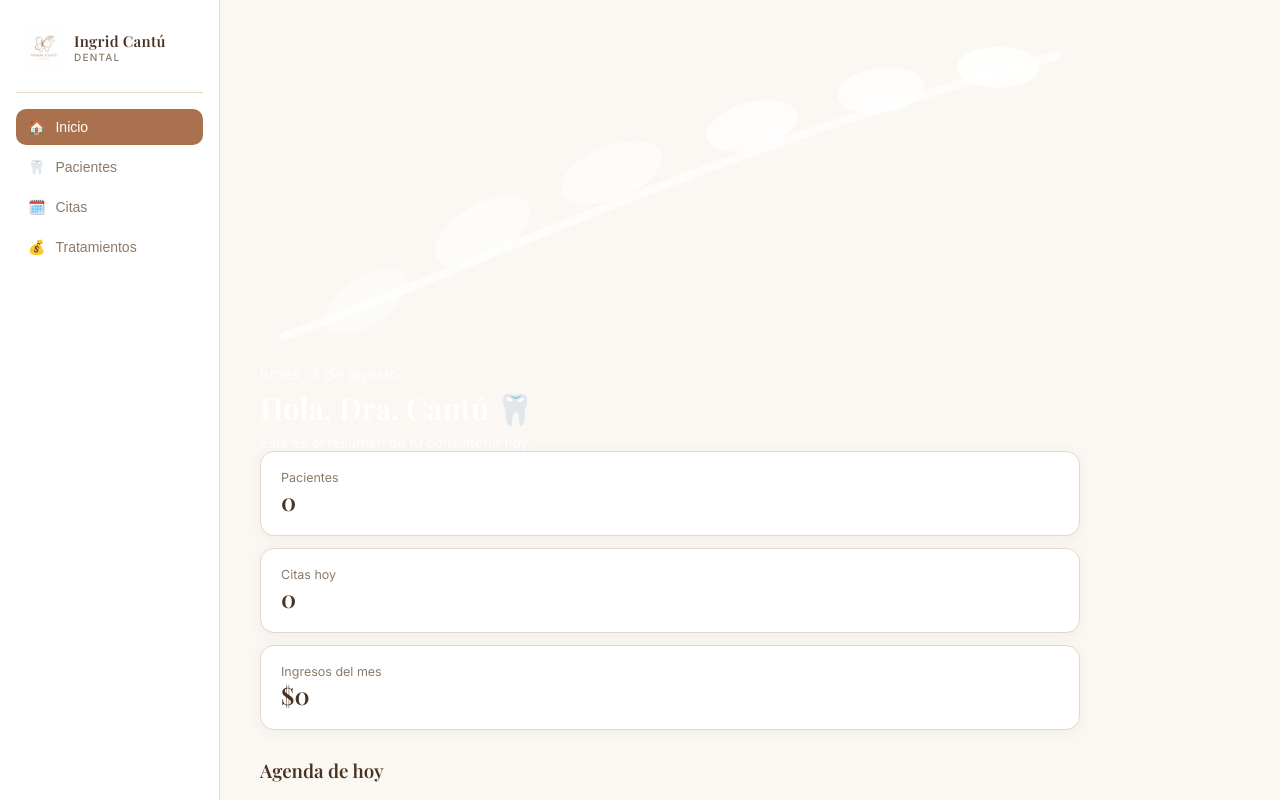
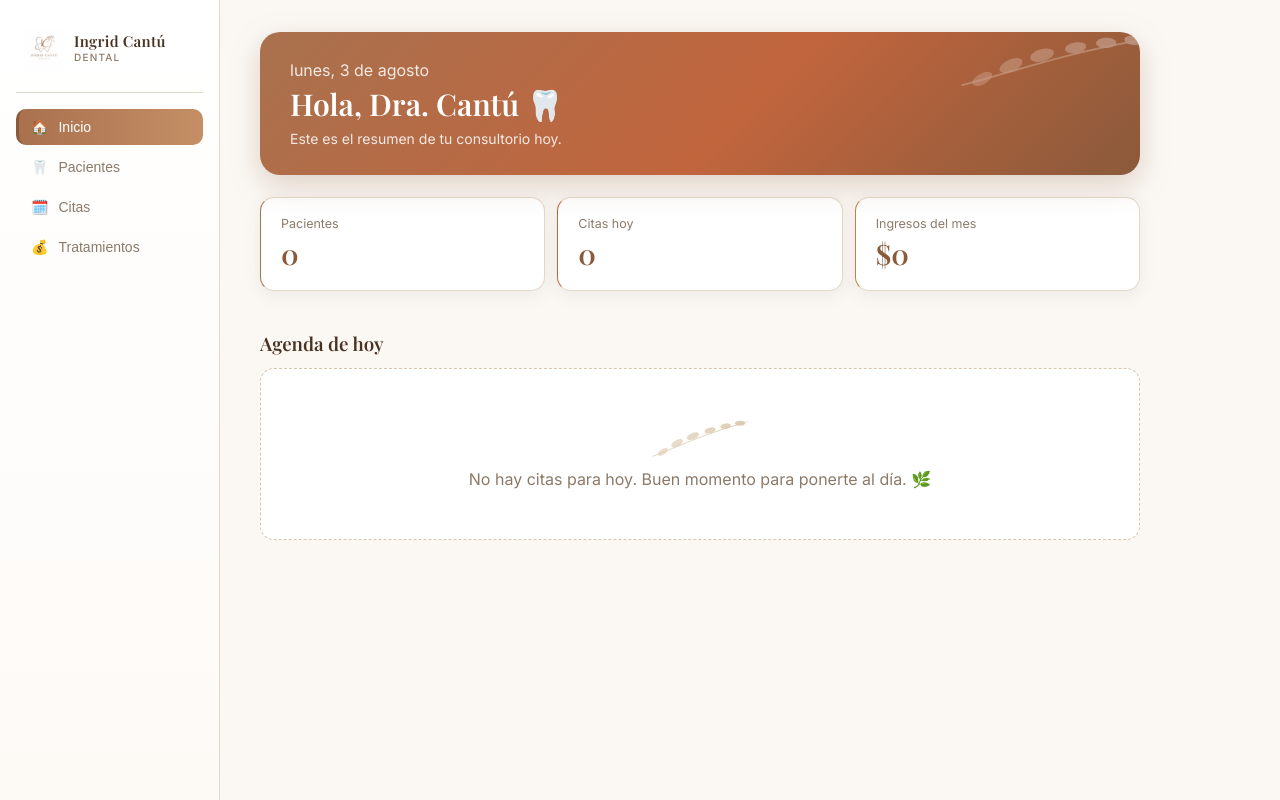
Before and after one commit to ms1jr/ingrid-cantu-dental., a React (Vite) app: page / in a window 1280 px wide. Shown: the top 800 px of the page. Built offline with nearby package versions, Linux system fonts and the light colour scheme; a web font is replaced by a local one.

Commit message:
Update styles.css

```diff
--- a/src/styles.css
+++ b/src/styles.css
@@ -1,15 +1,17 @@
 :root {
   --copper: #a9714e;
+  --copper-light: #c58f65;
   --copper-dark: #8a5a3b;
+  --terracotta: #c1653d;
+  --gold: #b8863f;
   --tan: #d8c4a8;
   --tan-soft: #ece2d3;
   --cream: #fbf8f4;
   --ink: #4a3222;
   --ink-soft: #8c7a68;
   --line: #e4d8c8;
-  --danger: #b5533e;
   --radius: 14px;
-  --shadow: 0 2px 14px rgba(74, 50, 34, 0.06);
+  --shadow: 0 4px 18px rgba(74, 50, 34, 0.08);
 }
 
 * { box-sizing: border-box; }
@@ -29,15 +31,13 @@ h1, h2, h3, .brand {
   margin: 0;
 }
 
-.app-shell {
-  display: flex;
-  min-height: 100vh;
-}
+.app-shell { display: flex; min-height: 100vh; }
 
+/* --- Sidebar --- */
 .sidebar {
   width: 220px;
   flex-shrink: 0;
-  background: #ffffff;
+  background: linear-gradient(180deg, #ffffff 0%, #fdfaf6 100%);
   border-right: 1px solid var(--line);
   padding: 28px 16px;
   display: flex;
@@ -53,159 +53,153 @@ h1, h2, h3, .brand {
   margin-bottom: 12px;
   border-bottom: 1px solid var(--line);
 }
-
-.brand-block img {
-  width: 40px;
-  height: 40px;
-  object-fit: contain;
-}
-
-.brand-block .brand {
-  font-size: 15px;
-  letter-spacing: 0.02em;
-  line-height: 1.25;
-}
+.brand-block img { width: 40px; height: 40px; object-fit: contain; }
+.brand-block .brand { font-size: 15px; letter-spacing: 0.02em; line-height: 1.25; }
 .brand-block .brand small {
-  display: block;
-  font-family: 'Inter', sans-serif;
-  font-weight: 500;
-  letter-spacing: 0.12em;
-  font-size: 10px;
-  color: var(--ink-soft);
-  text-transform: uppercase;
+  display: block; font-family: 'Inter', sans-serif; font-weight: 500;
+  letter-spacing: 0.12em; font-size: 10px; color: var(--ink-soft); text-transform: uppercase;
 }
 
 .nav-btn {
-  display: flex;
-  align-items: center;
-  gap: 10px;
-  width: 100%;
-  padding: 10px 12px;
-  border: none;
-  background: transparent;
-  border-radius: 10px;
-  color: var(--ink-soft);
-  font-size: 14px;
-  font-weight: 500;
-  cursor: pointer;
-  text-align: left;
-  transition: background 0.15s, color 0.15s;
+  display: flex; align-items: center; gap: 10px; width: 100%;
+  padding: 10px 12px; border: none; border-left: 3px solid transparent;
+  background: transparent; border-radius: 10px; color: var(--ink-soft);
+  font-size: 14px; font-weight: 500; cursor: pointer; text-align: left;
+  transition: background 0.15s, color 0.15s, border-color 0.15s;
 }
 .nav-btn:hover { background: var(--tan-soft); color: var(--ink); }
-.nav-btn.active { background: var(--copper); color: #fff; }
-
-.main {
-  flex: 1;
-  padding: 32px 40px;
-  max-width: 900px;
+.nav-btn.active {
+  background: linear-gradient(90deg, var(--copper) 0%, var(--copper-light) 100%);
+  color: #fff; border-left-color: var(--copper-dark);
 }
 
-.page-header {
-  display: flex;
-  align-items: baseline;
-  justify-content: space-between;
-  margin-bottom: 24px;
-  flex-wrap: wrap;
-  gap: 12px;
+/* --- Main --- */
+.main { flex: 1; padding: 32px 40px; max-width: 960px; }
+
+.hero {
+  position: relative;
+  overflow: hidden;
+  border-radius: 20px;
+  padding: 28px 30px;
+  margin-bottom: 22px;
+  background: linear-gradient(135deg, var(--copper) 0%, var(--terracotta) 55%, var(--copper-dark) 100%);
+  box-shadow: 0 10px 30px rgba(138, 90, 59, 0.25);
+}
+.hero-content { position: relative; z-index: 1; }
+.hero-leaf {
+  position: absolute;
+  top: -8px;
+  right: -10px;
+  width: 190px;
+  height: auto;
+  opacity: 0.35;
+  transform: rotate(6deg);
 }
 
+.stat-grid {
+  display: grid;
+  grid-template-columns: repeat(auto-fit, minmax(150px, 1fr));
+  gap: 12px;
+  margin-bottom: 24px;
+}
+.stat-card { border-left: 4px solid var(--line); }
+.stat-card.accent-copper { border-left-color: var(--copper); }
+.stat-card.accent-terracotta { border-left-color: var(--terracotta); }
+.stat-card.accent-gold { border-left-color: var(--gold); }
+.stat-number { font-size: 28px; margin-top: 4px; color: var(--copper-dark); }
+
+.page-header {
+  display: flex; align-items: baseline; justify-content: space-between;
+  margin-bottom: 24px; flex-wrap: wrap; gap: 12px;
+}
 .page-header h1 { font-size: 26px; }
 .page-header .sub { color: var(--ink-soft); font-size: 13px; margin-top: 4px; }
 
 button.primary {
-  background: var(--copper);
-  color: #fff;
-  border: none;
-  padding: 10px 18px;
-  border-radius: 10px;
-  font-size: 13px;
-  font-weight: 600;
-  cursor: pointer;
-  transition: background 0.15s;
+  background: linear-gradient(90deg, var(--copper) 0%, var(--copper-dark) 100%);
+  color: #fff; border: none; padding: 10px 18px; border-radius: 10px;
+  font-size: 13px; font-weight: 600; cursor: pointer;
+  box-shadow: 0 3px 10px rgba(138, 90, 59, 0.25);
+  transition: transform 0.12s, box-shadow 0.12s;
 }
-button.primary:hover { background: var(--copper-dark); }
+button.primary:hover { transform: translateY(-1px); box-shadow: 0 5px 14px rgba(138, 90, 59, 0.32); }
 
 button.ghost {
-  background: transparent;
-  border: 1px solid var(--line);
-  color: var(--ink);
-  padding: 8px 14px;
-  border-radius: 10px;
-  font-size: 12px;
-  cursor: pointer;
+  background: #fff; border: 1px solid var(--line); color: var(--ink);
+  padding: 8px 14px; border-radius: 10px; font-size: 12px; cursor: pointer;
+  transition: border-color 0.15s, color 0.15s;
 }
 button.ghost:hover { border-color: var(--copper); color: var(--copper); }
 
 .card {
-  background: #fff;
-  border: 1px solid var(--line);
-  border-radius: var(--radius);
-  box-shadow: var(--shadow);
-  padding: 18px 20px;
-  margin-bottom: 12px;
+  background: #fff; border: 1px solid var(--line); border-radius: var(--radius);
+  box-shadow: var(--shadow); padding: 18px 20px; margin-bottom: 12px;
+  transition: transform 0.15s, box-shadow 0.15s;
 }
+.card:hover { transform: translateY(-2px); box-shadow: 0 8px 22px rgba(74, 50, 34, 0.1); }
 
-.card-row {
-  display: flex;
-  justify-content: space-between;
-  align-items: flex-start;
-  gap: 12px;
-}
-
+.card-row { display: flex; justify-content: space-between; align-items: flex-start; gap: 12px; }
 .card h3 { font-size: 16px; margin-bottom: 2px; }
 .card .meta { font-size: 12.5px; color: var(--ink-soft); }
 .card .actions { display: flex; gap: 8px; flex-shrink: 0; }
 
 .empty-state {
-  text-align: center;
-  padding: 60px 20px;
-  color: var(--ink-soft);
+  text-align: center; padding: 50px 20px; color: var(--ink-soft);
+  background: #fff; border: 1px dashed var(--tan); border-radius: var(--radius);
 }
 .empty-state .leaf { font-size: 28px; margin-bottom: 8px; }
+.empty-leaf { width: 100px; height: auto; margin: 0 auto; display: block; }
 
 form.panel {
-  background: #fff;
-  border: 1px solid var(--line);
-  border-radius: var(--radius);
-  padding: 20px;
-  margin-bottom: 20px;
-  box-shadow: var(--shadow);
+  background: #fff; border: 1px solid var(--line); border-radius: var(--radius);
+  padding: 20px; margin-bottom: 20px; box-shadow: var(--shadow);
 }
 form.panel .field { margin-bottom: 12px; display: flex; flex-direction: column; gap: 5px; }
 form.panel label { font-size: 12px; font-weight: 600; color: var(--ink-soft); text-transform: uppercase; letter-spacing: 0.04em; }
 form.panel input, form.panel textarea, form.panel select {
-  border: 1px solid var(--line);
-  border-radius: 8px;
-  padding: 9px 11px;
-  font-size: 14px;
-  font-family: inherit;
-  color: var(--ink);
-  background: var(--cream);
+  border: 1px solid var(--line); border-radius: 8px; padding: 9px 11px;
+  font-size: 14px; font-family: inherit; color: var(--ink); background: var(--cream);
 }
 form.panel input:focus, form.panel textarea:focus, form.panel select:focus {
-  outline: 2px solid var(--copper);
-  outline-offset: 1px;
+  outline: 2px solid var(--copper); outline-offset: 1px;
 }
 form.panel .row { display: flex; gap: 12px; }
 form.panel .row .field { flex: 1; }
 form.panel .form-actions { display: flex; gap: 10px; margin-top: 4px; }
 
 .badge {
-  display: inline-block;
-  font-size: 11px;
-  font-weight: 600;
-  padding: 2px 9px;
-  border-radius: 999px;
-  background: var(--tan-soft);
+  display: inline-block; font-size: 12px; font-weight: 700; padding: 3px 10px;
+  border-radius: 999px; background: linear-gradient(90deg, var(--tan-soft), var(--tan));
   color: var(--copper-dark);
 }
 
-.divider-leaf {
-  text-align: center;
-  color: var(--tan);
-  font-size: 13px;
-  margin: 18px 0;
-  letter-spacing: 0.3em;
+.divider-leaf { text-align: center; color: var(--tan); font-size: 13px; margin: 18px 0; letter-spacing: 0.3em; }
+
+/* --- WhatsApp --- */
+.wa-wrap { position: relative; }
+.whatsapp-btn { text-decoration: none; display: inline-block; color: #25925a; border-color: #bfe3cf; }
+.whatsapp-btn:hover { border-color: #25925a; background: #eefaf3; }
+
+.wa-popover {
+  position: absolute; top: calc(100% + 6px); right: 0; z-index: 20;
+  width: 240px; background: #fff; border: 1px solid var(--line);
+  border-radius: 12px; box-shadow: 0 10px 26px rgba(74, 50, 34, 0.18);
+  padding: 10px;
+}
+.wa-popover-title {
+  font-size: 11px; font-weight: 700; text-transform: uppercase;
+  letter-spacing: 0.05em; color: var(--ink-soft); margin-bottom: 6px; padding: 0 4px;
+}
+.wa-option {
+  display: block; width: 100%; text-align: left; background: transparent;
+  border: none; padding: 8px 6px; font-size: 13px; color: var(--ink);
+  border-radius: 8px; cursor: pointer;
+}
+.wa-option:hover { background: var(--tan-soft); }
+.wa-custom { border-top: 1px solid var(--line); margin-top: 6px; padding-top: 8px; }
+.wa-custom textarea {
+  width: 100%; border: 1px solid var(--line); border-radius: 8px; padding: 7px 9px;
+  font-size: 13px; font-family: inherit; resize: vertical; background: var(--cream);
 }
 
 @media (max-width: 720px) {
@@ -213,11 +207,5 @@ form.panel .form-actions { display: flex; gap: 10px; margin-top: 4px; }
   .sidebar { width: 100%; flex-direction: row; overflow-x: auto; padding: 14px; }
   .brand-block { display: none; }
   .main { padding: 20px; }
+  .hero-leaf { display: none; }
 }
-.whatsapp-btn {
-  text-decoration: none;
-  display: inline-block;
-  color: #25925a;
-  border-color: #bfe3cf;
-}
-.whatsapp-btn:hover { border-color: #25925a; background: #eefaf3; }
```
